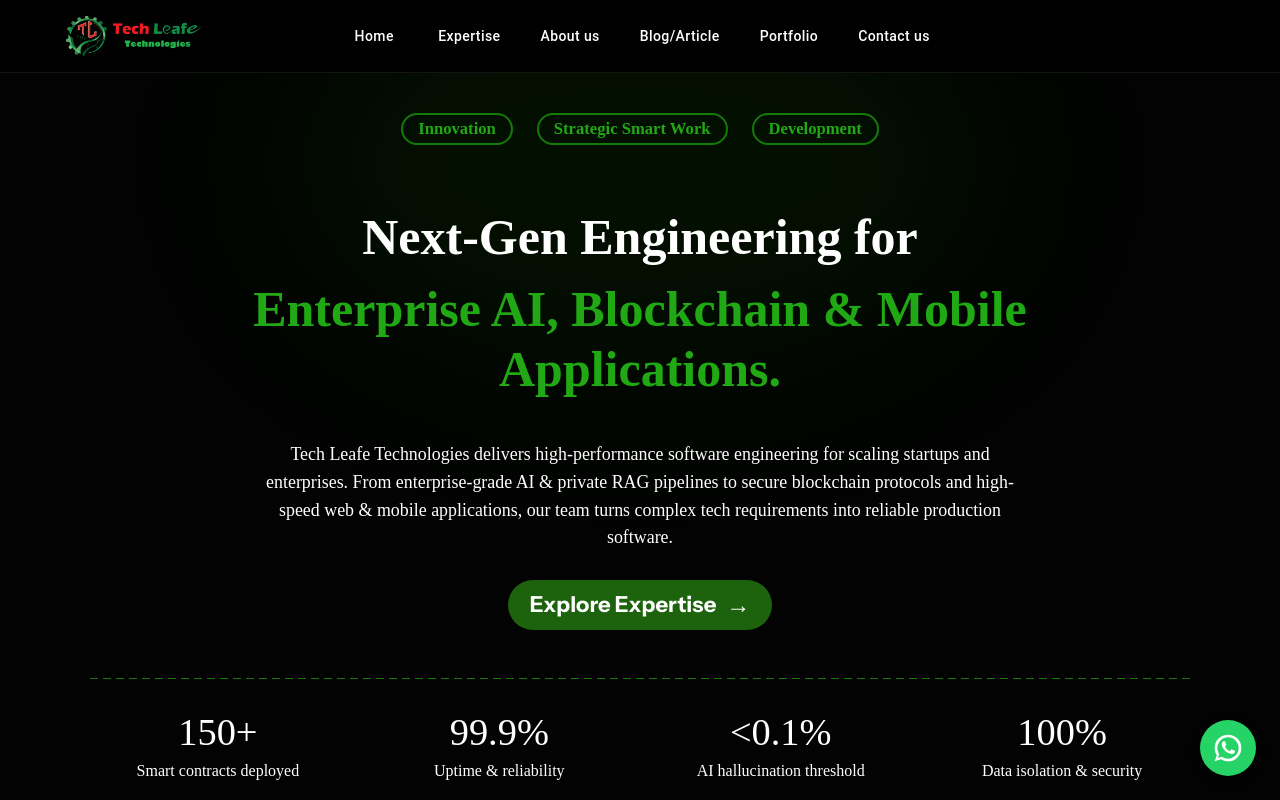
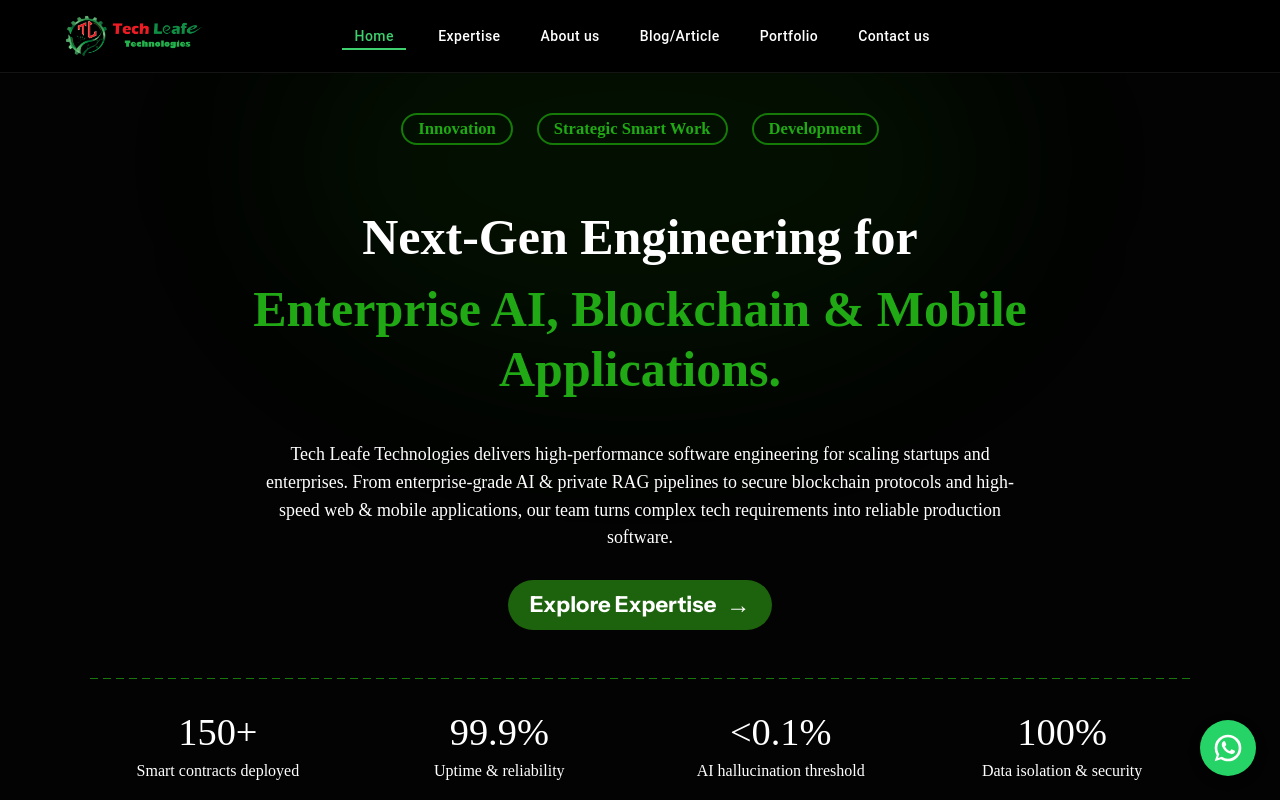
Before and after one commit to Krishadm/Techleafeweb, a React (Vite) app in the folder techleafewebsite/: page / in a window 1280 px wide. Shown: the top 800 px of the page. Built offline with nearby package versions, Linux system fonts and the light colour scheme; a web font is replaced by a local one.

Commit message:
navbar hover add

```diff
--- a/techleafewebsite/src/pages/Header.tsx
+++ b/techleafewebsite/src/pages/Header.tsx
@@ -1,5 +1,12 @@
 import { useEffect, useRef, useState } from "react";
-import { AppBar,Box,Button,Drawer,IconButton,List,ListItemButton,
+import {
+  AppBar,
+  Box,
+  Button,
+  Drawer,
+  IconButton,
+  List,
+  ListItemButton,
   ListItemText,
   Toolbar,
   useMediaQuery,
@@ -7,7 +14,7 @@ ListItemText,
 } from "@mui/material";
 import MenuIcon from "@mui/icons-material/Menu";
 import CloseIcon from "@mui/icons-material/Close";
-import { Link } from "react-router-dom";
+import { Link, useLocation } from "react-router-dom";
 import logo from "../assets/logo1.png";
 import ExpertiseDropdown from "../component/ExpertiseDropdown";
 import { DISCIPLINES } from "../data/servicesData";
@@ -23,6 +30,7 @@ const navLinks = [
 const Header = () => {
   const theme = useTheme();
   const isMobile = useMediaQuery(theme.breakpoints.down("md"));
+  const location = useLocation();
   const [drawerOpen, setDrawerOpen] = useState(false);
   const [expertiseOpen, setExpertiseOpen] = useState(false);
   const [mobileExpertiseOpen, setMobileExpertiseOpen] = useState(false);
@@ -37,6 +45,11 @@ const Header = () => {
     document.addEventListener("mousedown", handleClick);
     return () => document.removeEventListener("mousedown", handleClick);
   }, []);
+
+  useEffect(() => {
+    setExpertiseOpen(false);
+    setMobileExpertiseOpen(false);
+  }, [location.pathname]);
 
   return (
     <AppBar
@@ -60,7 +73,7 @@ const Header = () => {
           py: 1,
         }}
       >
-        {/* Logo — fixed width so the center math stays balanced */}
+        {/* Logo */}
         <Box
           component={Link}
           to="/"
@@ -74,30 +87,67 @@ const Header = () => {
           />
         </Box>
 
-        {/* Desktop nav — centered in the remaining space */}
+        {/* Desktop nav */}
         {!isMobile && (
-          <Box
+          <Box sx={{ display: "flex", alignItems: "center", justifyContent: "center", gap: 3, flex: 1 }}>
+            <Button
+              component={Link}
+              to="/"
+              disableRipple
               sx={{
-              display: "flex",
-              alignItems: "center",
-              justifyContent: "center",
-              gap: 3,
-              flex: 1,
+                position: "relative",
+                color: !expertiseOpen && location.pathname === "/" ? "#3ecf6e" : "#fff",
+                textTransform: "none",
+                fontWeight: 500,
+                fontSize: 14,
+                borderRadius: 0,
+                backgroundColor: "transparent",
+                "&:hover": { backgroundColor: "transparent" },
+                "&::after": {
+                  content: '""',
+                  position: "absolute",
+                  left: 0,
+                  bottom: 4,
+                  height: "2px",
+                  width: "100%",
+                  backgroundColor: "#3ecf6e",
+                  transform: !expertiseOpen && location.pathname === "/" ? "scaleX(1)" : "scaleX(0)",
+                  transformOrigin: "center",
+                  transition: "transform 0.3s ease",
+                },
               }}
             >
-            <Button component={Link} to="/" sx={{ color: "#fff", textTransform: "none", fontWeight: 500, fontSize: 14, "&:hover": { color: "#3ecf6e", backgroundColor: "transparent" } }}>
               Home
             </Button>
 
-            {/* Expertise — click-to-toggle only, no separate page. Hovering
-                still previews the dropdown; clicking the button itself
-                closes it instantly if it's already open (or opens it if
-                closed) rather than navigating anywhere. */}
             <Box ref={expertiseRef} sx={{ position: "relative" }}>
               <Button
                 type="button"
+                disableRipple
                 onClick={() => setExpertiseOpen((v) => !v)}
-                sx={{ color: expertiseOpen ? "#3ecf6e" : "#fff", textTransform: "none", fontWeight: 500, fontSize: 14, "&:hover": { color: "#3ecf6e", backgroundColor: "transparent" } }}
+                sx={{
+                  position: "relative",
+                  color: expertiseOpen || location.pathname.startsWith("/services") ? "#3ecf6e" : "#fff",
+                  textTransform: "none",
+                  fontWeight: 500,
+                  fontSize: 14,
+                  borderRadius: 0,
+                  backgroundColor: "transparent",
+                  "&:hover": { backgroundColor: "transparent" },
+                  "&::after": {
+                    content: '""',
+                    position: "absolute",
+                    left: 0,
+                    bottom: 4,
+                    height: "2px",
+                    width: "100%",
+                    backgroundColor: "#3ecf6e",
+                    transform:
+                      expertiseOpen || location.pathname.startsWith("/services") ? "scaleX(1)" : "scaleX(0)",
+                    transformOrigin: "center",
+                    transition: "transform 0.3s ease",
+                  },
+                }}
               >
                 Expertise
               </Button>
@@ -109,12 +159,28 @@ const Header = () => {
                 key={link.to}
                 component={Link}
                 to={link.to}
+                disableRipple
                 sx={{
-                  color: "#fff",
+                  position: "relative",
+                  color: !expertiseOpen && location.pathname === link.to ? "#3ecf6e" : "#fff",
                   textTransform: "none",
                   fontWeight: 500,
                   fontSize: 14,
-                  "&:hover": { color: "#3ecf6e", backgroundColor: "transparent" },
+                  borderRadius: 0,
+                  backgroundColor: "transparent",
+                  "&:hover": { backgroundColor: "transparent" },
+                  "&::after": {
+                    content: '""',
+                    position: "absolute",
+                    left: 0,
+                    bottom: 4,
+                    height: "2px",
+                    width: "100%",
+                    backgroundColor: "#3ecf6e",
+                    transform: !expertiseOpen && location.pathname === link.to ? "scaleX(1)" : "scaleX(0)",
+                    transformOrigin: "center",
+                    transition: "transform 0.3s ease",
+                  },
                 }}
               >
                 {link.label}
@@ -123,10 +189,8 @@ const Header = () => {
           </Box>
         )}
 
-        {/* Spacer — mirrors the logo's width so the nav box is truly centered */}
         {!isMobile && <Box sx={{ minWidth: { md: 160 } }} />}
 
-        {/* Mobile menu button */}
         {isMobile && (
           <IconButton onClick={() => setDrawerOpen(true)} sx={{ color: "#fff" }} aria-label="open menu">
             <MenuIcon />
@@ -138,9 +202,7 @@ const Header = () => {
         anchor="right"
         open={drawerOpen}
         onClose={() => setDrawerOpen(false)}
-        slotProps={{
-          paper: { sx: { backgroundColor: "#000", color: "#fff", width: 260 } },
-        }}
+        slotProps={{ paper: { sx: { backgroundColor: "#000", color: "#fff", width: 260 } } }}
       >
         <Box sx={{ display: "flex", justifyContent: "flex-end", p: 1 }}>
           <IconButton onClick={() => setDrawerOpen(false)} sx={{ color: "#fff" }} aria-label="close menu">
@@ -148,14 +210,24 @@ const Header = () => {
           </IconButton>
         </Box>
         <List>
-          <ListItemButton component={Link} to="/" onClick={() => setDrawerOpen(false)} sx={{ borderTop: "1px solid rgba(255,255,255,0.08)", "&:hover": { color: "#3ecf6e" } }}>
+          <ListItemButton
+            component={Link}
+            to="/"
+            onClick={() => setDrawerOpen(false)}
+            sx={{
+              borderTop: "1px solid rgba(255,255,255,0.08)",
+              color: !mobileExpertiseOpen && location.pathname === "/" ? "#3ecf6e" : "#fff",
+            }}
+          >
             <ListItemText primary="Home" />
           </ListItemButton>
 
-          {/* Expertise — expands inline in the mobile drawer instead of a floating panel */}
           <ListItemButton
             onClick={() => setMobileExpertiseOpen((v) => !v)}
-            sx={{ borderTop: "1px solid rgba(255,255,255,0.08)", "&:hover": { color: "#3ecf6e" } }}
+            sx={{
+              borderTop: "1px solid rgba(255,255,255,0.08)",
+              color: mobileExpertiseOpen || location.pathname.startsWith("/services") ? "#3ecf6e" : "#fff",
+            }}
           >
             <ListItemText primary="Expertise" />
           </ListItemButton>
@@ -169,7 +241,7 @@ const Header = () => {
                   setDrawerOpen(false);
                   setMobileExpertiseOpen(false);
                 }}
-                sx={{ pl: 4, borderTop: "1px solid rgba(255,255,255,0.05)", "&:hover": { color: "#3ecf6e" } }}
+                sx={{ pl: 4, borderTop: "1px solid rgba(255,255,255,0.05)" }}
               >
                 <ListItemText primary={s.label} sx={{ fontSize: 14 }} />
               </ListItemButton>
@@ -183,7 +255,7 @@ const Header = () => {
               onClick={() => setDrawerOpen(false)}
               sx={{
                 borderTop: "1px solid rgba(255,255,255,0.08)",
-                "&:hover": { color: "#3ecf6e" },
+                color: !mobileExpertiseOpen && location.pathname === link.to ? "#3ecf6e" : "#fff",
               }}
             >
               <ListItemText primary={link.label} />
```
Lines whose indentation alone changed are shown as unchanged.
